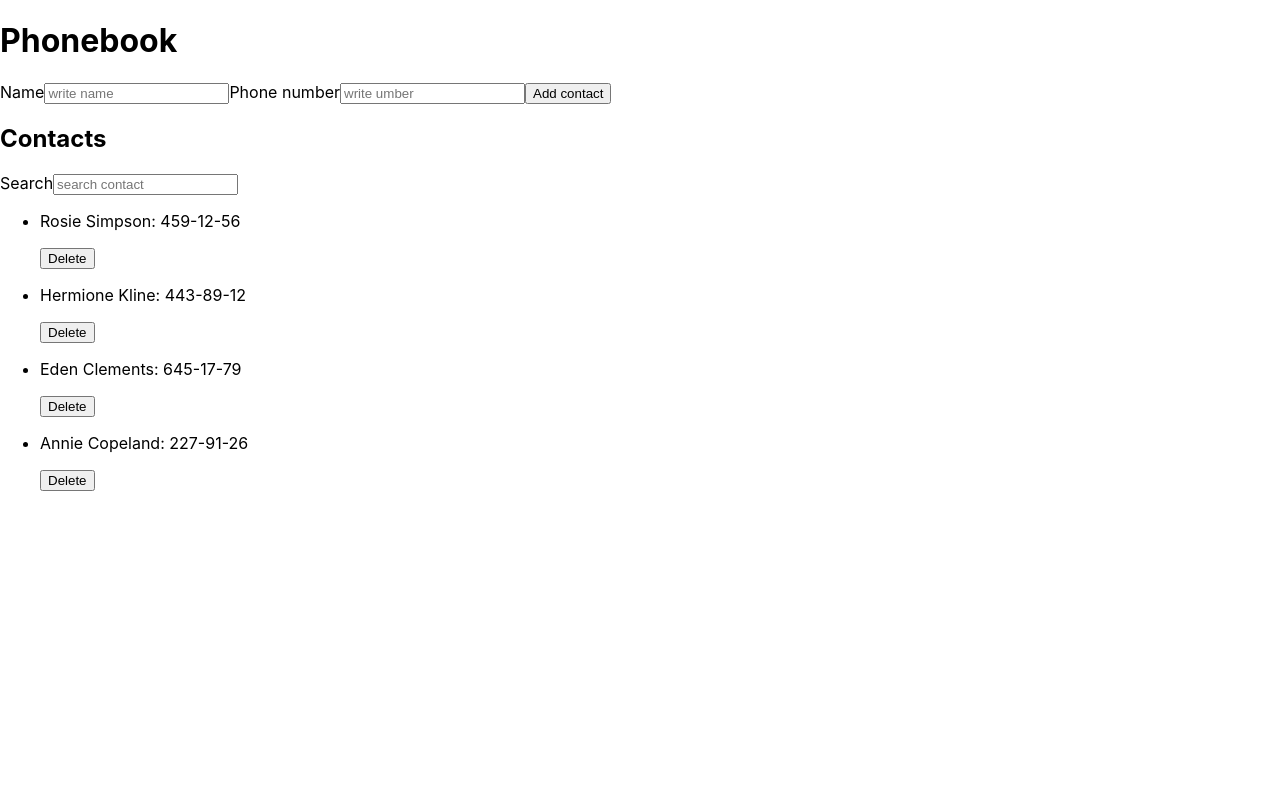
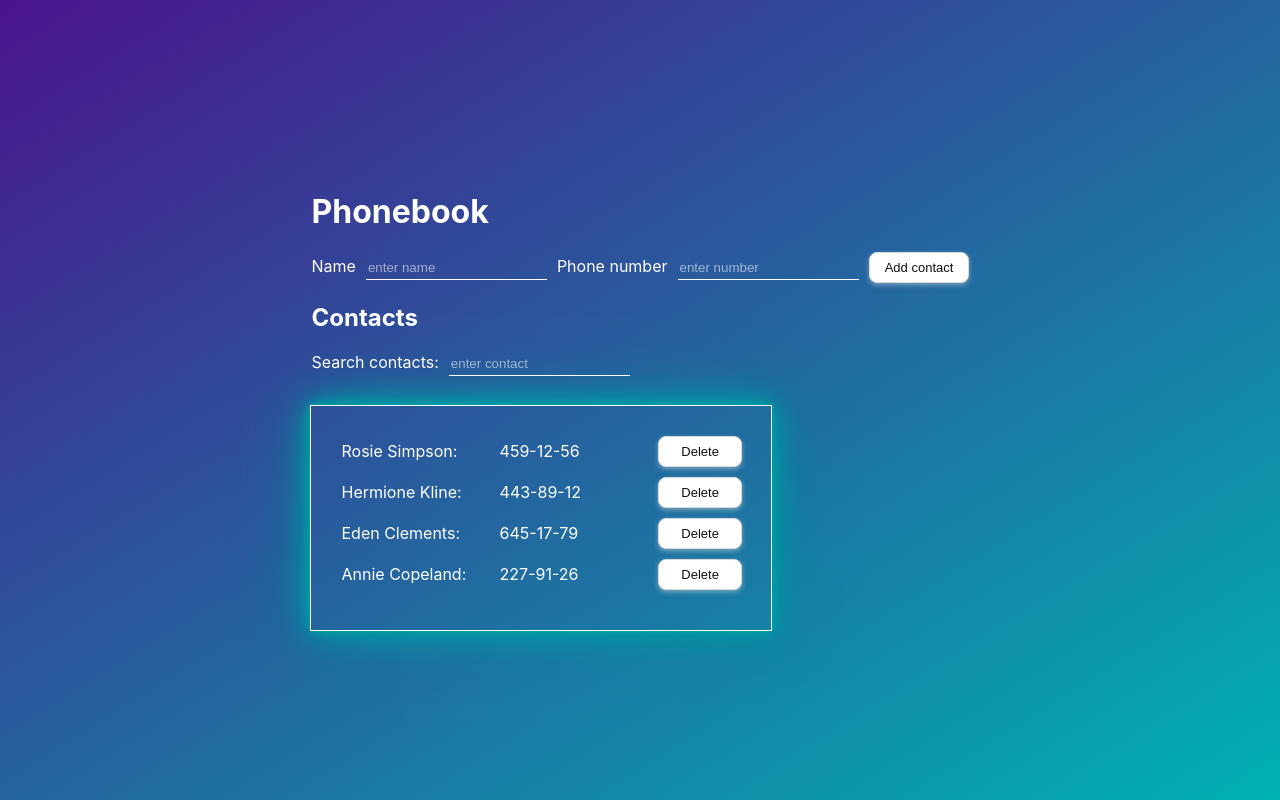
Before and after one commit to Anna-Nesterenko/goit-react-hw-08-phonebook, a React (Create React App) app: page / in a window 1280 px wide. Built offline with nearby package versions, Linux system fonts and the light colour scheme.

Commit message:
finishStyle

```diff
--- a/src/components/App.jsx
+++ b/src/components/App.jsx
@@ -3,7 +3,6 @@ import { nanoid } from 'nanoid';
 import { Form } from './Form/Form';
 import { ContactList } from './ContactList/ContactList';
 import { Filter } from './Filter/Filter';
-
 export class App extends Component {
   state = {
     contacts: [
--- a/src/components/ContactList/ContactList.jsx
+++ b/src/components/ContactList/ContactList.jsx
@@ -1,19 +1,19 @@
 import PropTypes from 'prop-types';
+import { ContactContainer, ContactEl, ContactBtn } from './ContactList.styled';
 
 export const ContactList = ({ contacts, onDeleteContact }) => {
   return (
-    <ul>
+    <ContactContainer>
       {contacts.map(({ id, name, number }) => (
-        <li key={id}>
-          <p>
-            {name}: {number}
-          </p>
-          <button type="button" onClick={() => onDeleteContact(id)}>
+        <ContactEl key={id}>
+          <span>{name}: </span>
+          <span>{number}</span>
+          <ContactBtn type="button" onClick={() => onDeleteContact(id)}>
             Delete
-          </button>
-        </li>
+          </ContactBtn>
+        </ContactEl>
       ))}
-    </ul>
+    </ContactContainer>
   );
 };
 
--- /dev/null
+++ b/src/components/ContactList/ContactList.styled.js
@@ -0,0 +1,27 @@
+import styled from 'styled-components';
+
+export const ContactContainer = styled.ul`
+  padding: 30px;
+  margin: 0;
+  margin-top: 30px;
+  outline: 1px solid white;
+  width: 400px;
+  box-shadow: 0 0 10px #00b2b2, 0 0 20px #008296, 0 0 30px #00b2b2,
+    0 0 60px #008296;
+`;
+
+export const ContactEl = styled.li`
+  display: flex;
+  justify-content: space-between;
+  align-items: center;
+  padding-bottom: 10px;
+
+
+  & > span {
+    width: 50%;
+  }
+`;
+
+export const ContactBtn = styled.button`
+  /* margin-left: 20px; */
+`;
--- a/src/components/Filter/Filter.jsx
+++ b/src/components/Filter/Filter.jsx
@@ -1,14 +1,15 @@
 import PropTypes from 'prop-types';
+import { Field } from './Filter.styled';
 
 export const Filter = ({ value, onChangeFilter }) => {
   return (
-    <label htmlFor="">
-      Search
-      <input
+    <label>
+      Search contacts:
+      <Field
         type="text"
         value={value}
         onChange={onChangeFilter}
-        placeholder="search contact"
+        placeholder="enter contact"
       />
     </label>
   );
--- /dev/null
+++ b/src/components/Filter/Filter.styled.js
@@ -0,0 +1,22 @@
+import styled from 'styled-components';
+
+export const Field = styled.input`
+  margin-left: 10px;
+  margin-right: 10px;
+  border: transparent;
+  background-color: transparent;
+  border-bottom: 1px solid white;
+  outline: none;
+  color: white;
+  height: 20px;
+
+  &::placeholder {
+    color: rgba(255, 255, 255, 0.56);
+  }
+
+  &:focus {
+    outline: none;
+    box-shadow: 0 0 10px #00b2b2, 0 0 20px #008296, 0 0 30px #00b2b2,
+      0 0 60px #008296;
+  }
+`;
--- a/src/components/Form/Form.jsx
+++ b/src/components/Form/Form.jsx
@@ -1,4 +1,6 @@
 import { Component } from 'react';
+import { Field } from './Form.styled';
+// import { ContainerForm } from './Form.styled';
 
 export class Form extends Component {
   state = {
@@ -30,27 +32,27 @@ export class Form extends Component {
       <form onSubmit={this.handleSubmit}>
         <label>
           Name
-          <input
+          <Field
             type="text"
             name="name"
             value={name}
             pattern="^[a-zA-Zа-яА-Я]+(([' -][a-zA-Zа-яА-Я ])?[a-zA-Zа-яА-Я]*)*$"
             title="Name may contain only letters, apostrophe, dash and spaces. For example Adrian, Jacob Mercer, Charles de Batz de Castelmore d'Artagnan"
             required
-            placeholder="write name"
+            placeholder="enter name"
             onChange={this.handleChange}
           />
         </label>
         <label>
           Phone number
-          <input
+          <Field
             type="tel"
             name="number"
             value={number}
             pattern="\+?\d{1,4}?[-.\s]?\(?\d{1,3}?\)?[-.\s]?\d{1,4}[-.\s]?\d{1,4}[-.\s]?\d{1,9}"
             title="Phone number must be digits and can contain spaces, dashes, parentheses and can start with +"
             required
-            placeholder="write umber"
+            placeholder="enter number"
             onChange={this.handleChange}
           />
         </label>
--- /dev/null
+++ b/src/components/Form/Form.styled.js
@@ -0,0 +1,22 @@
+import styled from 'styled-components';
+
+export const Field = styled.input`
+  margin-left: 10px;
+  margin-right: 10px;
+  border: transparent;
+  background-color: transparent;
+  border-bottom: 1px solid white;
+  outline: none;
+  color: white;
+  height: 20px;
+
+  &::placeholder {
+    color: rgba(255, 255, 255, 0.56);
+  }
+
+  &:focus {
+    outline: none;
+    box-shadow: 0 0 10px #00b2b2, 0 0 20px #008296, 0 0 30px #00b2b2,
+      0 0 60px #008296;
+  }
+`;
--- a/src/index.css
+++ b/src/index.css
@@ -7,9 +7,45 @@ body {
     sans-serif;
   -webkit-font-smoothing: antialiased;
   -moz-osx-font-smoothing: grayscale;
+
+  display: flex;
+  justify-content: center;
+  align-items: center;
+  height: 100vh;
+
+  background: linear-gradient(to top left, #00b2b2, #4a148c);
+  background-repeat: cover;
+  color: white;
 }
 
 code {
   font-family: source-code-pro, Menlo, Monaco, Consolas, 'Courier New',
     monospace;
 }
+
+button {
+  background-color: #fff;
+  border: 1px solid #d5d9d9;
+  border-radius: 8px;
+  box-shadow: rgba(213, 217, 217, 0.5) 0 2px 5px 0;
+  box-sizing: border-box;
+  color: #0f1111;
+  cursor: pointer;
+  display: inline-block;
+  font-family: 'Amazon Ember', sans-serif;
+  font-size: 13px;
+  line-height: 29px;
+  padding: 0 10px 0 11px;
+  text-align: center;
+  text-decoration: none;
+  user-select: none;
+  width: 100px;
+  transition-duration: 150ms;
+  transition-property: all;
+}
+
+button:hover {
+  background-color: #008296;
+  box-shadow: 0 0 10px #008296, 0 0 20px #00b2b2, 0 0 40px #008296;
+  color: white;
+}
```
